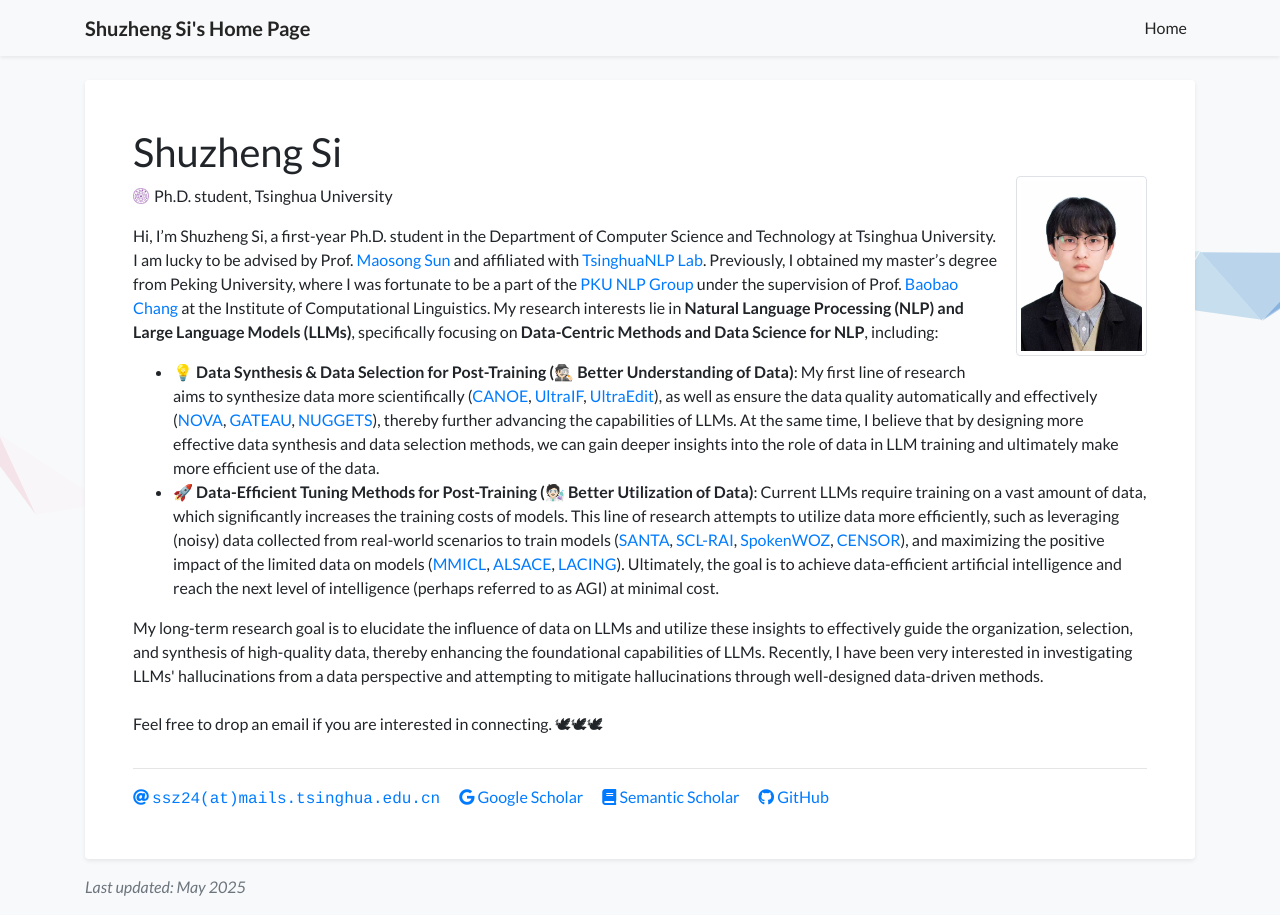
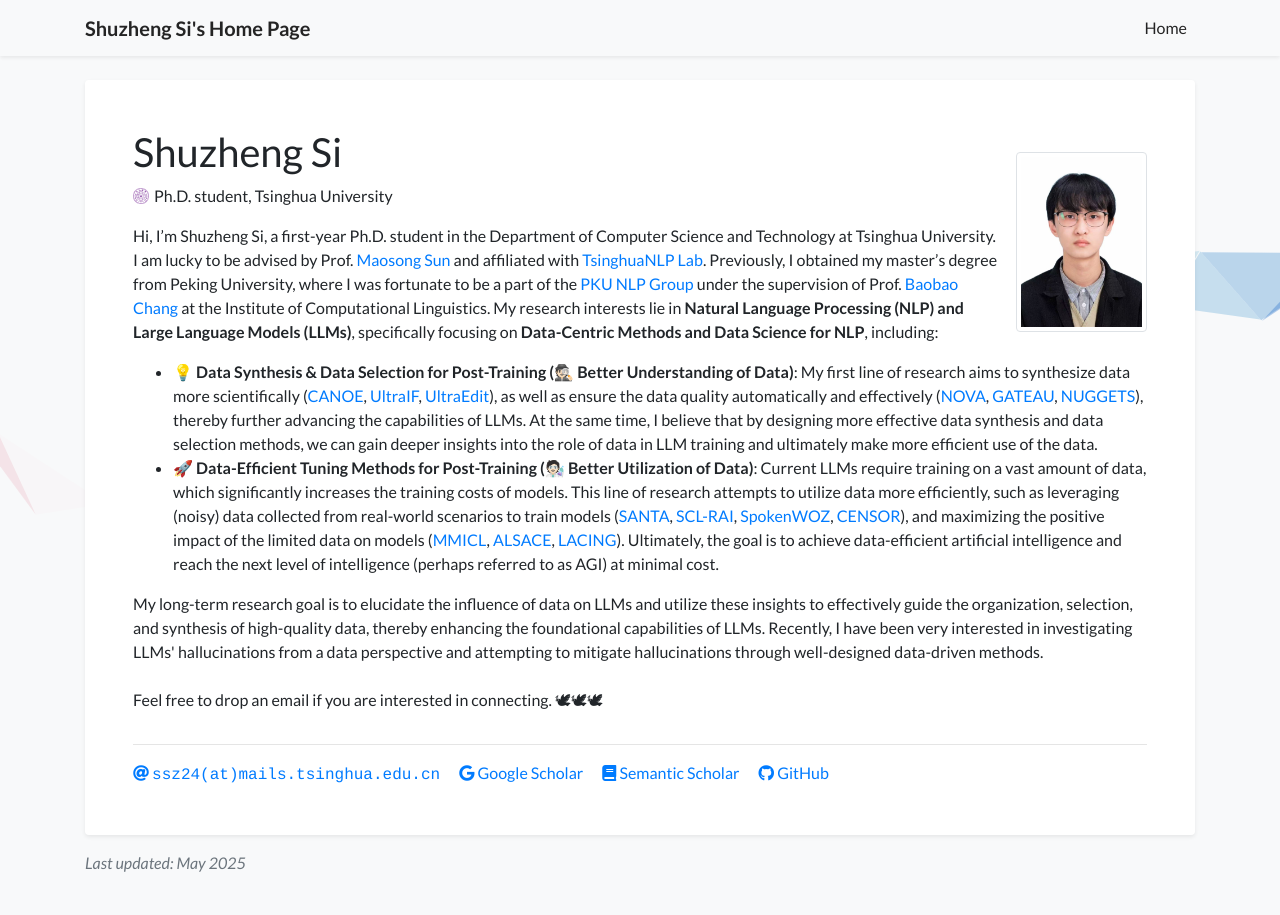
Before and after one commit to S1s-Z/s1s-z.github.io, a Jekyll site: the page built from index.html, in a window 1280 px wide. Built offline with Jekyll 4.4.1, drawn with Linux system fonts in a browser that asks for light colours; a style sheet for code colours, icons or effects is not loaded.

Commit message:
Update profile_card.html

```diff
--- a/_includes/widgets/profile_card.html
+++ b/_includes/widgets/profile_card.html
@@ -4,7 +4,7 @@
             <div class="card-body p-5">
                 <div class="row">
                     <div class="col">
-                        <figure class="figure float-md-right ml-3 mb-3 mt-5">
+                        <figure class="figure float-md-right ml-3 mb-3 mt-4">
                             <img
                                 src="{{ site.data.profile.portrait_url }}"
                                 class="figure-img img-fluid img-thumbnail"
```
